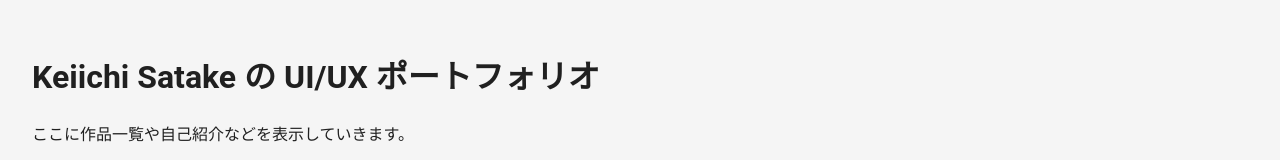
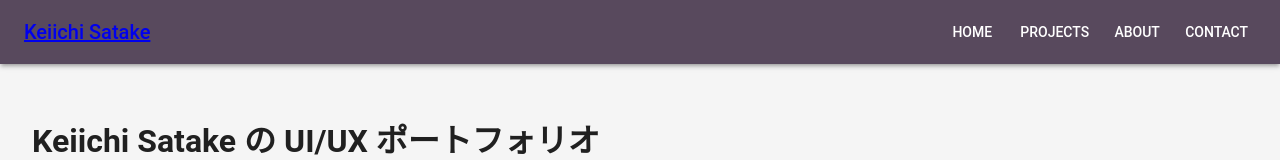
Before and after one commit to keiichi-satake/portfolio, a Next.js app: page / in a window 1280 px wide. Shown: the top 160 px of the page. Built offline with nearby package versions, Linux system fonts and the light colour scheme.

Commit message:
ヘッダーの設置

```diff
--- a/package.json
+++ b/package.json
@@ -11,8 +11,8 @@
   "dependencies": {
     "@emotion/react": "^11.14.0",
     "@emotion/styled": "^11.14.1",
-    "@mui/icons-material": "^7.3.1",
-    "@mui/material": "^7.3.1",
+    "@mui/icons-material": "^7.3.6",
+    "@mui/material": "^7.3.6",
     "framer-motion": "^12.23.12",
     "next": "15.4.6",
     "react": "19.1.0",
--- a/src/app/layout.tsx
+++ b/src/app/layout.tsx
@@ -4,6 +4,7 @@
 import * as React from 'react';
 import { ThemeProvider, CssBaseline } from '@mui/material';
 import theme from '../styles/theme';
+import Header from '../components/Header';
 
 export default function RootLayout({ children }: { children: React.ReactNode }) {
   React.useEffect(() => {
@@ -20,6 +21,11 @@ export default function RootLayout({ children }: { children: React.ReactNode })
       <body>
         <ThemeProvider theme={theme}>
           <CssBaseline />
+          {/* Header */}
+          { /* Header is a client component with MUI AppBar */ }
+          {/* import placed at top */}
+          <Header />
+
           {children}
         </ThemeProvider>
       </body>
--- /dev/null
+++ b/src/components/Header.tsx
@@ -0,0 +1,77 @@
+'use client';
+
+import React from 'react';
+import Link from 'next/link';
+import AppBar from '@mui/material/AppBar';
+import Toolbar from '@mui/material/Toolbar';
+import IconButton from '@mui/material/IconButton';
+import Typography from '@mui/material/Typography';
+import Button from '@mui/material/Button';
+import Box from '@mui/material/Box';
+import Drawer from '@mui/material/Drawer';
+import List from '@mui/material/List';
+import ListItem from '@mui/material/ListItem';
+import ListItemButton from '@mui/material/ListItemButton';
+import MenuIcon from '@mui/icons-material/Menu';
+
+const pages = [
+  { label: 'Home', href: '/' },
+  { label: 'Projects', href: '/projects' },
+  { label: 'About', href: '/about' },
+  { label: 'Contact', href: '/contact' },
+];
+
+export default function Header(): JSX.Element {
+  const [open, setOpen] = React.useState(false);
+
+  return (
+    <>
+      <AppBar position="static" elevation={3}>
+        <Toolbar>
+          <Typography variant="h6" component="div" sx={{ flexGrow: 1 }}>
+            <Link href="/">Keiichi Satake</Link>
+          </Typography>
+
+          {/* Desktop navigation */}
+          <Box sx={{ display: { xs: 'none', md: 'flex' }, gap: 1 }}>
+            {pages.map((p) => (
+              <Button
+                key={p.href}
+                color="inherit"
+                component={Link}
+                href={p.href}
+              >
+                {p.label}
+              </Button>
+            ))}
+          </Box>
+
+          {/* Mobile menu button */}
+          <IconButton
+            edge="end"
+            color="inherit"
+            sx={{ display: { md: 'none' } }}
+            onClick={() => setOpen(true)}
+            aria-label="menu"
+          >
+            <MenuIcon />
+          </IconButton>
+        </Toolbar>
+      </AppBar>
+
+      <Drawer anchor="right" open={open} onClose={() => setOpen(false)}>
+        <Box sx={{ width: 240 }} role="presentation" onClick={() => setOpen(false)}>
+          <List>
+            {pages.map((p) => (
+              <ListItem key={p.href} disablePadding>
+                <ListItemButton component={Link} href={p.href}>
+                  {p.label}
+                </ListItemButton>
+              </ListItem>
+            ))}
+          </List>
+        </Box>
+      </Drawer>
+    </>
+  );
+}
--- a/src/styles/theme.ts
+++ b/src/styles/theme.ts
@@ -4,7 +4,7 @@ import { createTheme } from '@mui/material/styles';
 const theme = createTheme({
   palette: {
     mode: 'light',
-    primary: { main: '#1976d2' },
+    primary: { main: '#58495d' },
     secondary: { main: '#ff4081' },
     background: { default: '#f5f5f5' },
   },
```
Also changed, not shown: 1 other file (tests, documents, lock files or other folders).
